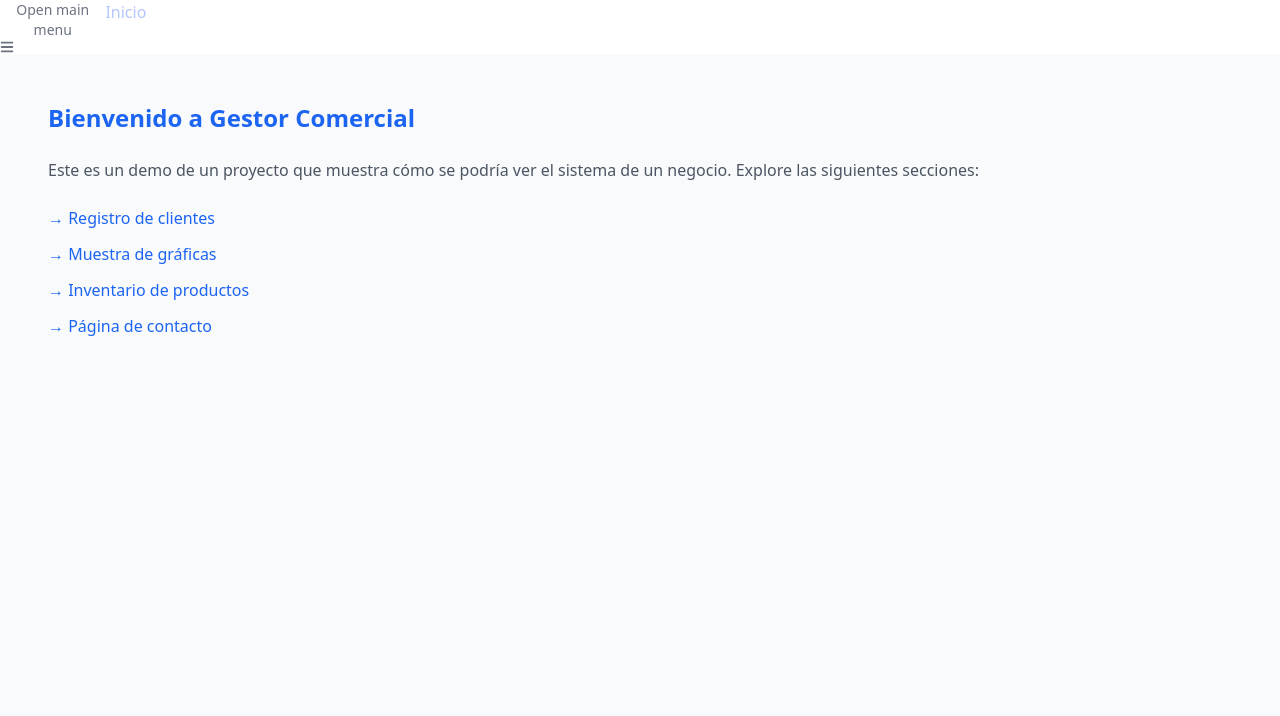
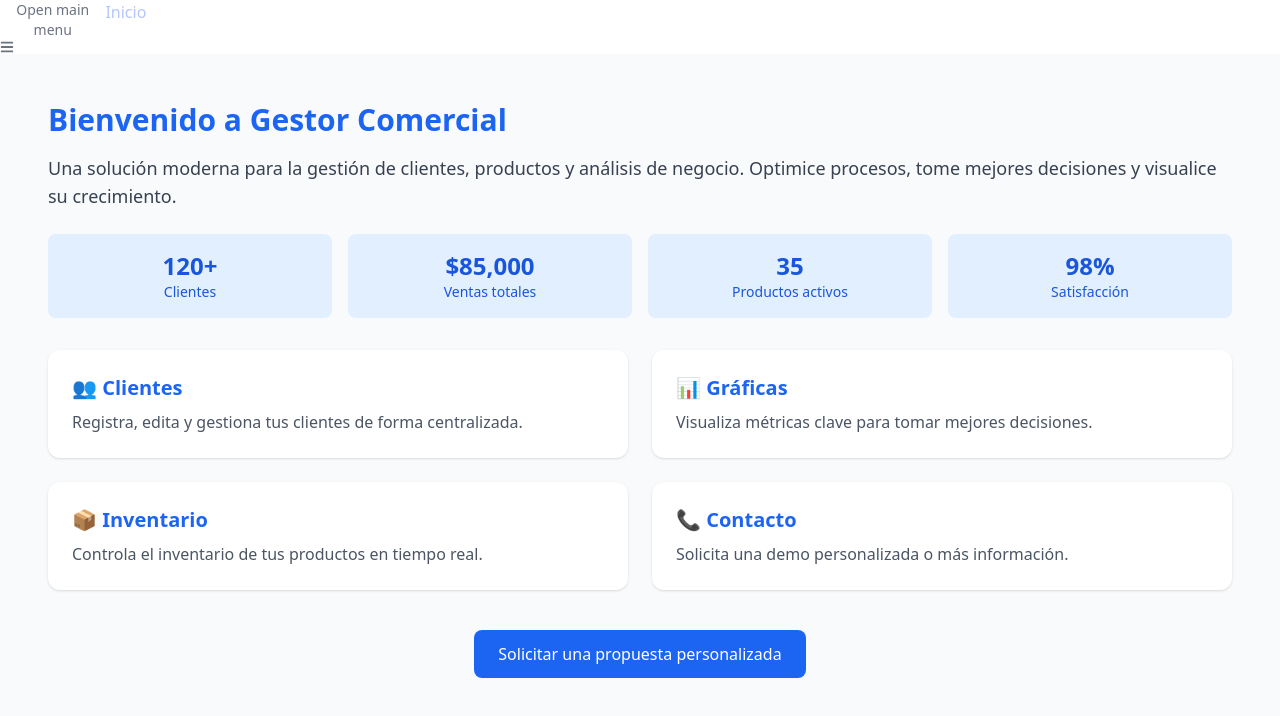
Before and after one commit to JorgeESala/bussiness-manager, a React (Vite) app: page / in a window 1280 px wide. Shown: the top 716 px of the page. Built offline with nearby package versions, Linux system fonts and the light colour scheme.

Commit message:
updated home

```diff
--- a/src/components/Home.tsx
+++ b/src/components/Home.tsx
@@ -1,51 +1,111 @@
 import { Link } from "react-router-dom";
+
 export default function Home() {
   return (
-    <>
     <div className="p-8">
-        <h1 className="mb-6 text-2xl font-bold text-blue-600 dark:text-blue-400">
+      {/* Encabezado principal */}
+      <h1 className="mb-4 text-3xl font-bold text-blue-600 dark:text-blue-400">
         Bienvenido a Gestor Comercial
       </h1>
-        <p className="mb-6 text-gray-600 dark:text-white">
-          Este es un demo de un proyecto que muestra cómo se podría ver el
-          sistema de un negocio. Explore las siguientes secciones:
+
+      {/* Frase de valor */}
+      <p className="mb-6 text-lg text-gray-700 dark:text-white">
+        Una solución moderna para la gestión de clientes, productos y análisis
+        de negocio. Optimice procesos, tome mejores decisiones y visualice su
+        crecimiento.
       </p>
 
-        <ul className="space-y-3">
-          <li>
+      {/* Estadísticas simuladas */}
+      <div className="mb-8 grid grid-cols-2 gap-4 md:grid-cols-4">
+        <div className="rounded-lg bg-blue-100 p-4 text-center dark:bg-blue-900">
+          <p className="text-2xl font-bold text-blue-700 dark:text-blue-200">
+            120+
+          </p>
+          <p className="text-sm text-blue-700 dark:text-blue-300">Clientes</p>
+        </div>
+        <div className="rounded-lg bg-blue-100 p-4 text-center dark:bg-blue-900">
+          <p className="text-2xl font-bold text-blue-700 dark:text-blue-200">
+            $85,000
+          </p>
+          <p className="text-sm text-blue-700 dark:text-blue-300">
+            Ventas totales
+          </p>
+        </div>
+        <div className="rounded-lg bg-blue-100 p-4 text-center dark:bg-blue-900">
+          <p className="text-2xl font-bold text-blue-700 dark:text-blue-200">
+            35
+          </p>
+          <p className="text-sm text-blue-700 dark:text-blue-300">
+            Productos activos
+          </p>
+        </div>
+        <div className="rounded-lg bg-blue-100 p-4 text-center dark:bg-blue-900">
+          <p className="text-2xl font-bold text-blue-700 dark:text-blue-200">
+            98%
+          </p>
+          <p className="text-sm text-blue-700 dark:text-blue-300">
+            Satisfacción
+          </p>
+        </div>
+      </div>
+
+      {/* Tarjetas de navegación */}
+      <div className="grid grid-cols-1 gap-6 md:grid-cols-2">
         <Link
           to="/customers"
-              className="text-blue-600 hover:underline dark:text-blue-400"
+          className="rounded-xl bg-white p-6 shadow transition hover:shadow-lg dark:bg-gray-800"
         >
-              → Registro de clientes
+          <h2 className="text-xl font-semibold text-blue-600 dark:text-blue-400">
+            👥 Clientes
+          </h2>
+          <p className="mt-2 text-gray-600 dark:text-gray-300">
+            Registra, edita y gestiona tus clientes de forma centralizada.
+          </p>
         </Link>
-          </li>
-          <li>
+
         <Link
           to="/graphics"
-              className="text-blue-600 hover:underline dark:text-blue-400"
+          className="rounded-xl bg-white p-6 shadow transition hover:shadow-lg dark:bg-gray-800"
         >
-              → Muestra de gráficas
+          <h2 className="text-xl font-semibold text-blue-600 dark:text-blue-400">
+            📊 Gráficas
+          </h2>
+          <p className="mt-2 text-gray-600 dark:text-gray-300">
+            Visualiza métricas clave para tomar mejores decisiones.
+          </p>
         </Link>
-          </li>
-          <li>
+
         <Link
           to="/inventory"
-              className="text-blue-600 hover:underline dark:text-blue-400"
+          className="rounded-xl bg-white p-6 shadow transition hover:shadow-lg dark:bg-gray-800"
         >
-              → Inventario de productos
+          <h2 className="text-xl font-semibold text-blue-600 dark:text-blue-400">
+            📦 Inventario
+          </h2>
+          <p className="mt-2 text-gray-600 dark:text-gray-300">
+            Controla el inventario de tus productos en tiempo real.
+          </p>
         </Link>
-          </li>
-          <li>
+
         <Link
           to="/contact"
-              className="text-blue-600 hover:underline dark:text-blue-400"
+          className="rounded-xl bg-white p-6 shadow transition hover:shadow-lg dark:bg-gray-800"
         >
-              → Página de contacto
+          <h2 className="text-xl font-semibold text-blue-600 dark:text-blue-400">
+            📞 Contacto
+          </h2>
+          <p className="mt-2 text-gray-600 dark:text-gray-300">
+            Solicita una demo personalizada o más información.
+          </p>
         </Link>
-          </li>
-        </ul>
       </div>
-    </>
+
+      {/* Call to action */}
+      <div className="mt-10 text-center">
+        <button className="rounded-lg bg-blue-600 px-6 py-3 font-medium text-white transition hover:bg-blue-700">
+          Solicitar una propuesta personalizada
+        </button>
+      </div>
+    </div>
   );
 }
```
Lines whose indentation alone changed are shown as unchanged.
